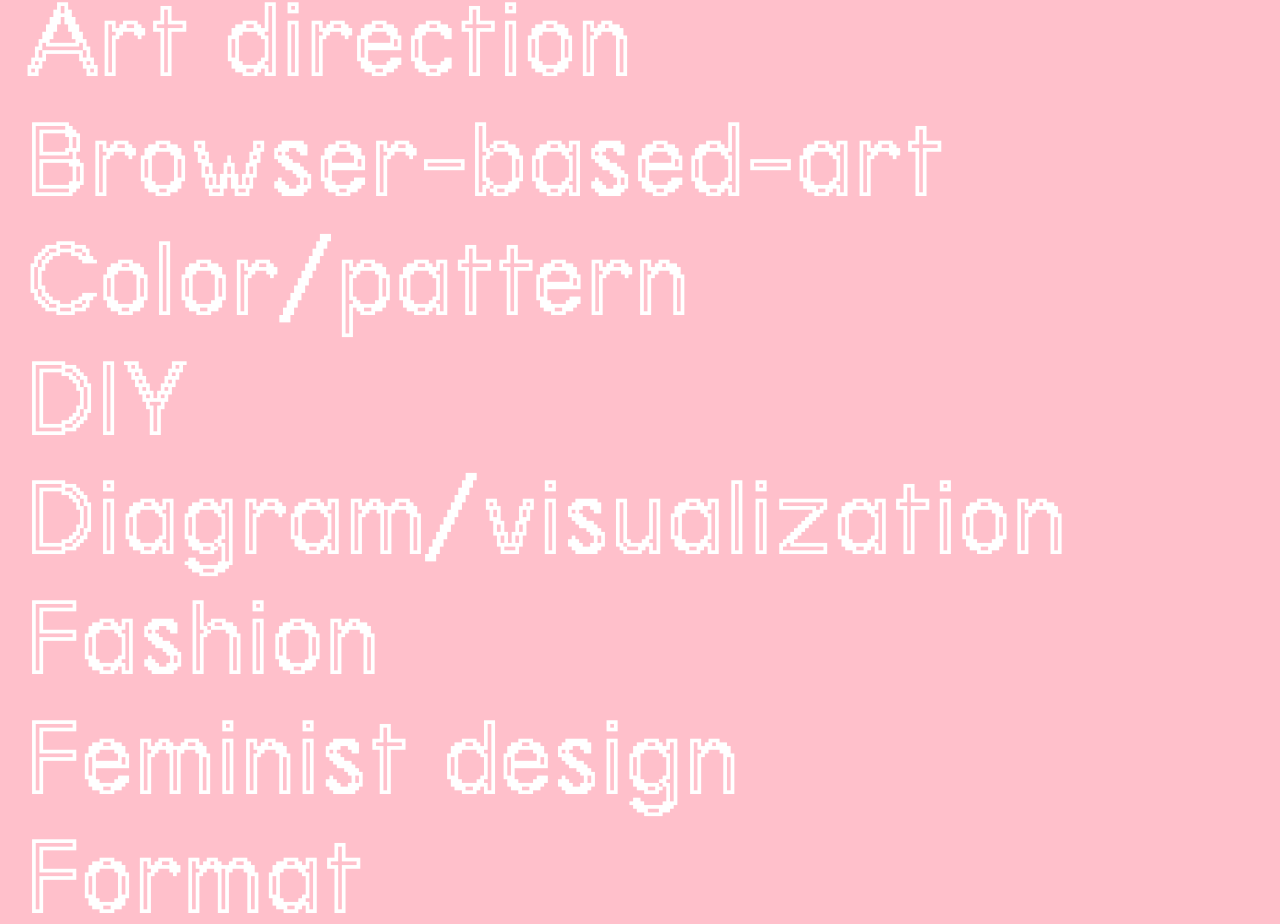
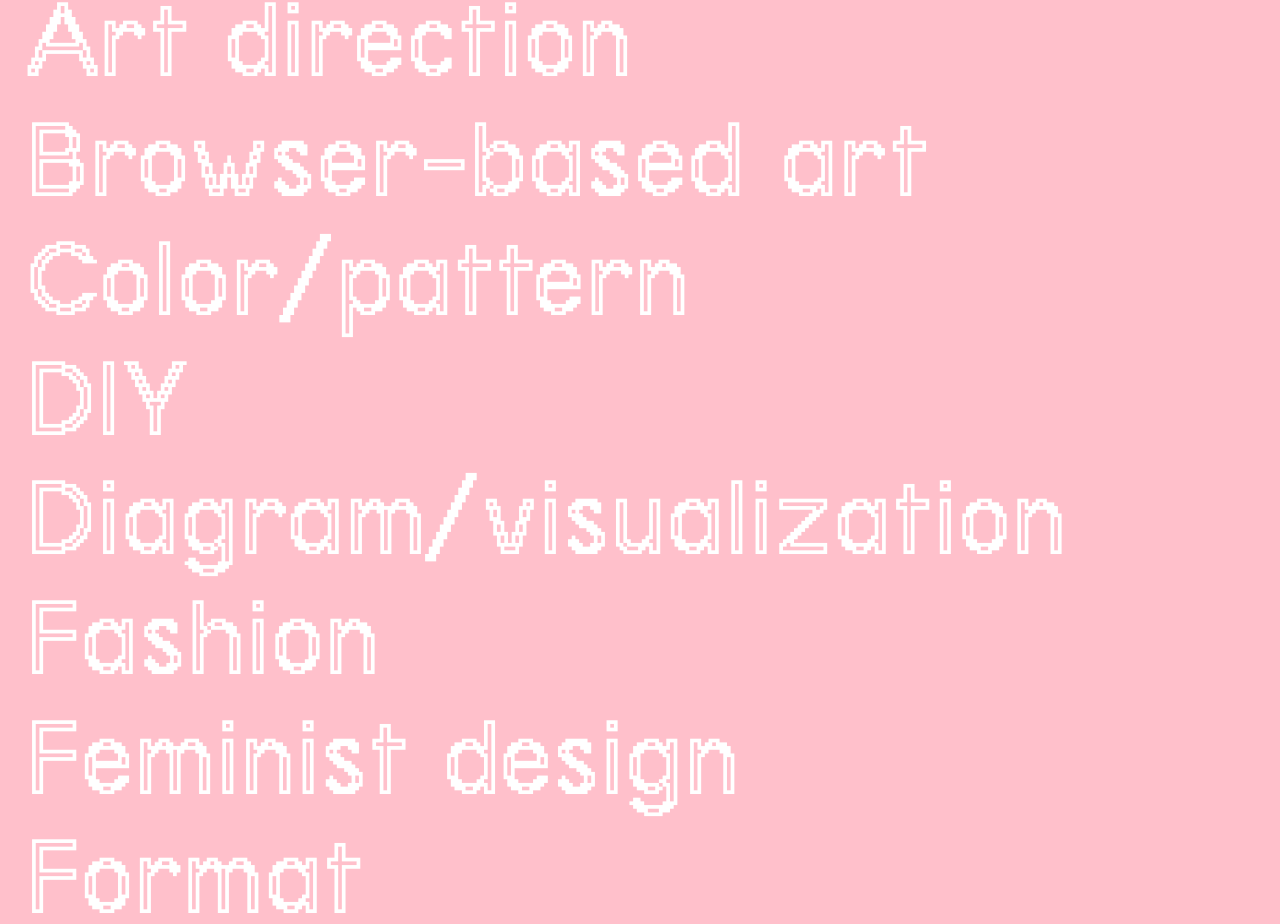
Before and after one commit to liviatronic/self-portrait, a plain HTML site: page index.html in a window 1280 px wide. Shown: the part 1098-2022 px from the top of the page. Drawn offline with Linux system fonts and the light colour scheme.

Commit message:
fix typo

```diff
--- a/index.html
+++ b/index.html
@@ -21,7 +21,7 @@
     <li class="archives">Archives</li>
     <li class="art">Art</li>
     <li class="art-direction">Art direction</li>
-    <li class="browser-art">Browser-based-art</li>
+    <li class="browser-art">Browser-based art</li>
     <li class="color">Color/pattern</li>
     <li class="diy">DIY</li>
     <li class="diagram">Diagram/visualization</li>
```
